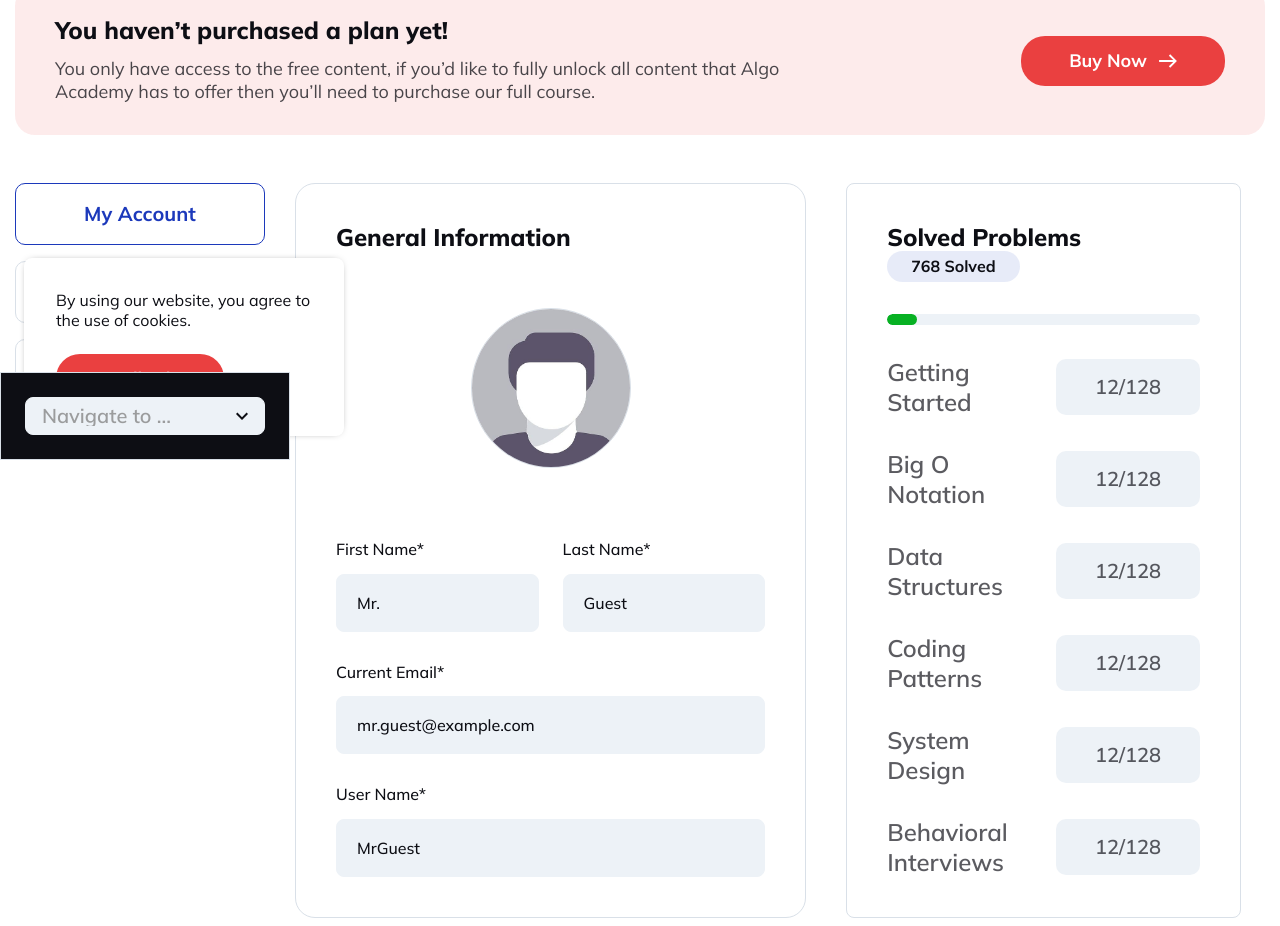
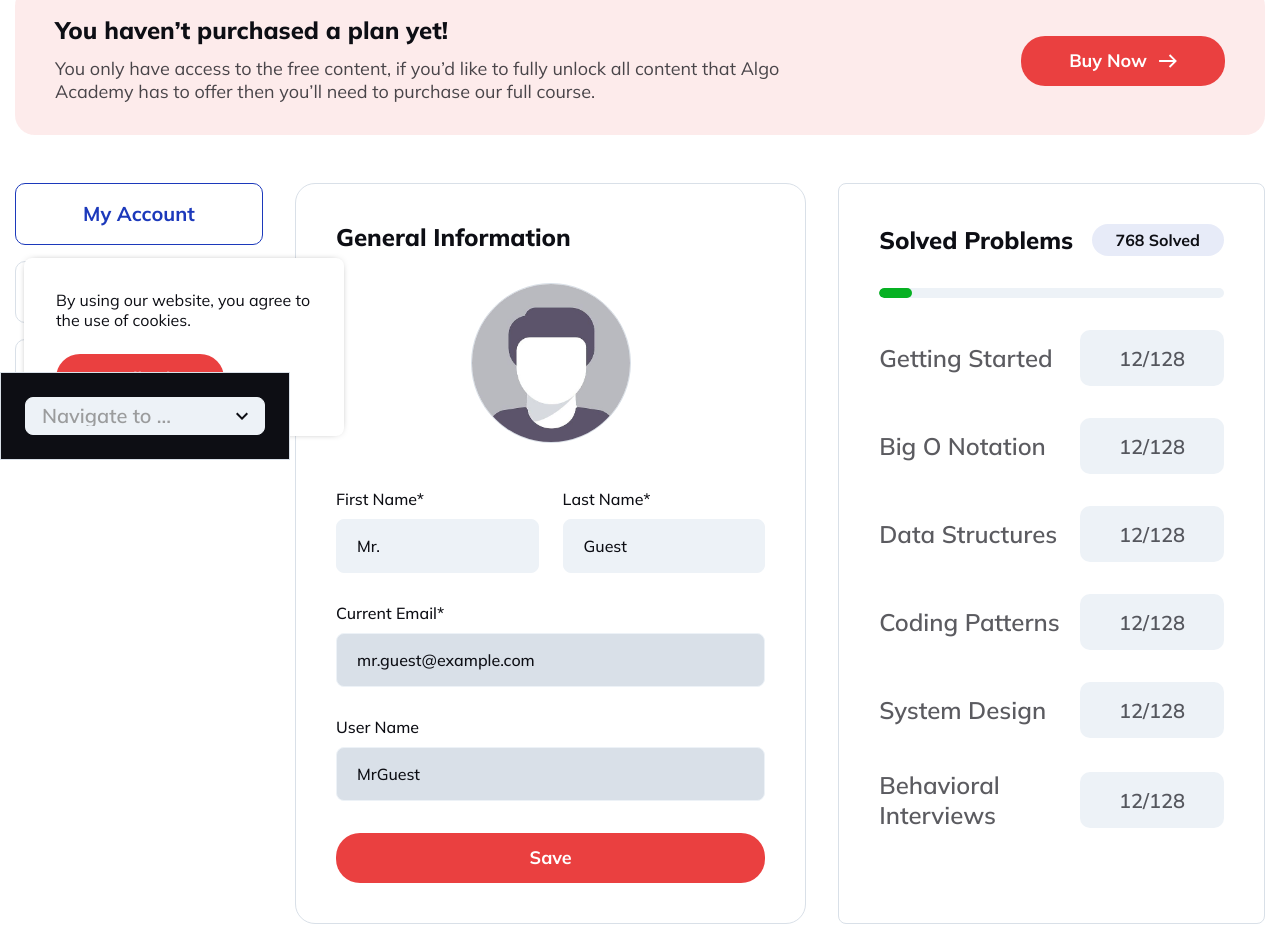
Before and after one commit to FrameMuse/algo-academy, a React (Create React App) app: page /profile in a window 1280 px wide. Shown: the part 340-1266 px from the top of the page. Built offline with nearby package versions, Linux system fonts and the light colour scheme.

Commit message:
api intergartion chunk

```diff
--- a/src/api/appQuery.ts
+++ b/src/api/appQuery.ts
@@ -40,7 +40,7 @@ function bodyTransform(body: unknown, type: ("multipart/form-data" | "applicatio
 
 function mapFormData(value: unknown, key?: string | number): [string, Blob | string][] {
   const result: [string, Blob | string][] = []
-  console.log(value)
+
   if (typeof value === "string") {
     if (/^data:.*?;base64,.*$/gi.test(value)) {
       const file = FileTransform.dataURIToBlob(value)
--- a/src/api/data/actions.ts
+++ b/src/api/data/actions.ts
@@ -89,7 +89,7 @@ export const getUsersMe = (): QueryAction<User> => ({
 /**
  * Update information about yourself. Only for authorized users.
  */
-export const patchUsersMe = (body: User): QueryAction<User> => ({
+export const patchUsersMe = (body: Partial<User>): QueryAction<User> => ({
   method: "PATCH",
   endpoint: `/users/me`,
   body
--- a/src/api/data/schemas.ts
+++ b/src/api/data/schemas.ts
@@ -40,9 +40,9 @@ export interface User {
   id: string
   first_name: string
   last_name: string
-  display_name: string
+  display_name?: string | null
   rank: number
-  current_plan?: Plan
+  current_plan?: null | Plan
   progress: {
     curriculum_id: string
     curriculum_name: string
@@ -59,7 +59,7 @@ export interface User {
   avatar?: {
     data: string
     contentType: string
-  }
+  } | null
   date_of_creation: string
 }
 
--- a/src/api/helpers.ts
+++ b/src/api/helpers.ts
@@ -21,6 +21,16 @@ export function isResponseOk<T>(response: QueryResponse<T>, throwError = false):
     return false
   }
 
+  if (response.status == null) {
+    return false
+  }
+
+  if (![203, 204].includes(response.status)) {
+    if (response.payload == null) {
+      return false
+    }
+  }
+
   if (response.headers == null || !response.nativeResponse?.ok) {
     return false
   }
--- a/src/api/mappings/mappings.ts
+++ b/src/api/mappings/mappings.ts
@@ -10,14 +10,14 @@ export function mapUser(schema: APISchemas.User): User {
     avatar: schema.avatar?.data ?? USER_GUEST["avatar"],
     firstName: schema.first_name,
     lastName: schema.last_name,
-    userName: schema.display_name,
+    userName: schema.display_name ?? "",
 
     email: schema.email,
     level: schema.rank,
 
     createdAt: new Date(schema.date_of_creation),
 
-    pricingPlan: schema.current_plan && mapPricingPlan(schema.current_plan),
+    pricingPlan: schema.current_plan ? mapPricingPlan(schema.current_plan) : undefined,
     type: mapUserType(schema.role),
     signed: true
   }
--- a/src/app/areas/user/components/GeneralInfo/GeneralInfo.tsx
+++ b/src/app/areas/user/components/GeneralInfo/GeneralInfo.tsx
@@ -2,11 +2,12 @@ import "./GeneralInfo.scss"
 
 import Box from "app/layouts/Box/Box"
 import Row from "app/layouts/Row/Row"
+import Button from "app/ui/kit/Button/Button"
 import Field from "app/ui/kit/Field/Field"
 import Form, { FormState } from "app/ui/kit/Form/Form"
 import Icon from "app/ui/kit/Icon/Icon"
 import EditableAvatar from "app/ui/synthetic/EditableAvatar/EditableAvatar"
-import { FormEvent } from "react"
+import { FormEvent, useState } from "react"
 import { User } from "store/reducers/user/types"
 
 type InputName = "userName" | "firstName" | "lastName" | "email"
@@ -15,12 +16,18 @@ interface GeneralInfoProps {
   user: User
 
   inputNames?: Record<InputName, string>
-  onSubmit?(state: FormState<InputName, string>, event: FormEvent<HTMLFormElement>): void
+  onSubmit?(state: FormState<string, string>, event: FormEvent<HTMLFormElement>): void
 
   onAvatarChange?(file: File): void | Promise<unknown>
 }
 
 function GeneralInfo(props: GeneralInfoProps) {
+  const [pending, setPending] = useState(false)
+  async function onSubmit(state: FormState<InputName, string>, event: FormEvent<HTMLFormElement>) {
+    setPending(true)
+    await props.onSubmit?.(state, event)
+    setPending(false)
+  }
   return (
     <Box className="general-info">
       <h5>General Information</h5>
@@ -39,13 +46,14 @@ function GeneralInfo(props: GeneralInfoProps) {
         )}
       </div>
 
-      <Form className="general-info__inputs" onSubmit={props.onSubmit}>
+      <Form className="general-info__inputs" onSubmit={onSubmit}>
         <Row>
           <Field required autoComplete="given-name" defaultValue={props.user.firstName} name={props.inputNames?.firstName}>First Name</Field>
           <Field required autoComplete="family-name" defaultValue={props.user.lastName} name={props.inputNames?.lastName}>Last Name</Field>
         </Row>
-        <Field required type="email" defaultValue={props.user.email} name={props.inputNames?.email}>Current Email</Field>
-        <Field required autoComplete="nickname" defaultValue={props.user.userName} name={props.inputNames?.userName}>User Name</Field>
+        <Field required type="email" disabled defaultValue={props.user.email} name={props.inputNames?.email}>Current Email</Field>
+        <Field autoComplete="nickname" disabled defaultValue={props.user.userName} name={props.inputNames?.userName}>User Name</Field>
+        <Button pending={pending} type="submit">Save</Button>
       </Form>
     </Box>
   )
--- a/src/app/areas/user/components/ProblemsSolved/ProblemsSolved.scss
+++ b/src/app/areas/user/components/ProblemsSolved/ProblemsSolved.scss
@@ -5,7 +5,8 @@
   align-content: baseline;
   gap: 2em;
 
-  width: calc(44% - 2em);
+  flex: 1;
+
   border: 1px solid #d9e0e8;
   border-radius: 0.5em;
   padding: 2.5em;
--- a/src/app/areas/user/containers/UserGeneralInfo.tsx
+++ b/src/app/areas/user/containers/UserGeneralInfo.tsx
@@ -1,15 +1,18 @@
 import appQuery from "api/appQuery"
 import { APIActions } from "api/data"
+import { isResponseOk } from "api/helpers"
+import { APIMappings } from "api/mappings"
 import { FormState } from "app/ui/kit/Form/Form"
-import { useAppSelector } from "store/hooks"
+import { useAppDispatch, useAppSelector } from "store/hooks"
+import { updateUser } from "store/reducers/user"
 import FileTransform from "utils/transform/file"
 
 import GeneralInfo from "../components/GeneralInfo/GeneralInfo"
 
 enum FormInputs {
-  userName = "user-name",
-  firstName = "first-name",
-  lastName = "last-name",
+  userName = "user_name",
+  firstName = "first_name",
+  lastName = "last_name",
   email = "email"
 }
 
@@ -17,8 +20,14 @@ interface UserGeneralInfoProps { }
 
 function UserGeneralInfo(props: UserGeneralInfoProps) {
   const user = useAppSelector(state => state.user)
-  function onSubmit(state: FormState<FormInputs, string>) {
-    // state.
+  const dispatch = useAppDispatch()
+
+  async function onSubmit(state: FormState<FormInputs, string>) {
+    const response = await appQuery(APIActions.patchUsersMe(state.values))
+    if (!isResponseOk(response)) return
+
+    const user = APIMappings.mapUser(response.payload)
+    dispatch(updateUser(user))
   }
 
   async function onAvatarChange(file: File) {
@@ -26,7 +35,7 @@ function UserGeneralInfo(props: UserGeneralInfoProps) {
     const response = await appQuery(APIActions.patchUsersMeAvatar({ avatar }))
   }
   return (
-    <GeneralInfo user={user} onAvatarChange={onAvatarChange} />
+    <GeneralInfo user={user} inputNames={FormInputs} onSubmit={onSubmit} onAvatarChange={onAvatarChange} />
   )
 }
 
--- a/src/app/views/profile/ProfileView.scss
+++ b/src/app/views/profile/ProfileView.scss
@@ -16,7 +16,7 @@
 
 .account-left {
   width: 280px;
-  padding-right: 30px;
+  padding-right: 2em;
 }
 
 .account-menu {
@@ -51,5 +51,5 @@
 
 .account-info {
   display: flex;
-  @include column-gap(2.5em);
+  @include column-gap(2em);
 }
--- a/src/app/views/profile/ProfileView.tsx
+++ b/src/app/views/profile/ProfileView.tsx
@@ -32,7 +32,7 @@ function ProfileView() {
             <div className="account-menu">
               <AppNavLink to={ProfileViewRoutes.MyAccount} className="account-menu-link" end>My Account</AppNavLink>
               <AppNavLink to={ProfileViewRoutes.MyPurcase} className="account-menu-link">My Purchase</AppNavLink>
-              <AppNavLink to={ProfileViewRoutes.MyProgress} className="account-menu-link">My Progress</AppNavLink>
+              <AppNavLink to={ProfileViewRoutes.MyProgress} className="account-menu-link">Account Data</AppNavLink>
             </div>
           </div>
           <div className="account-right">
```
